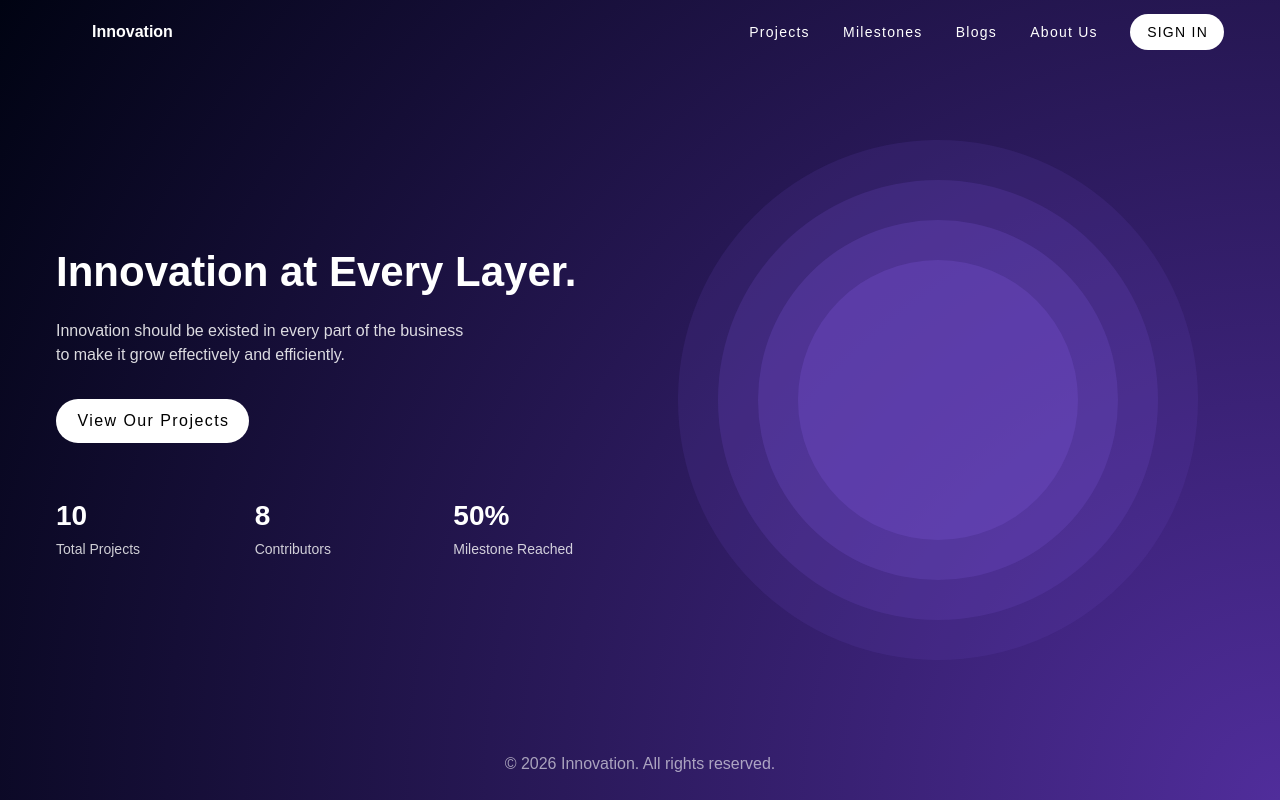
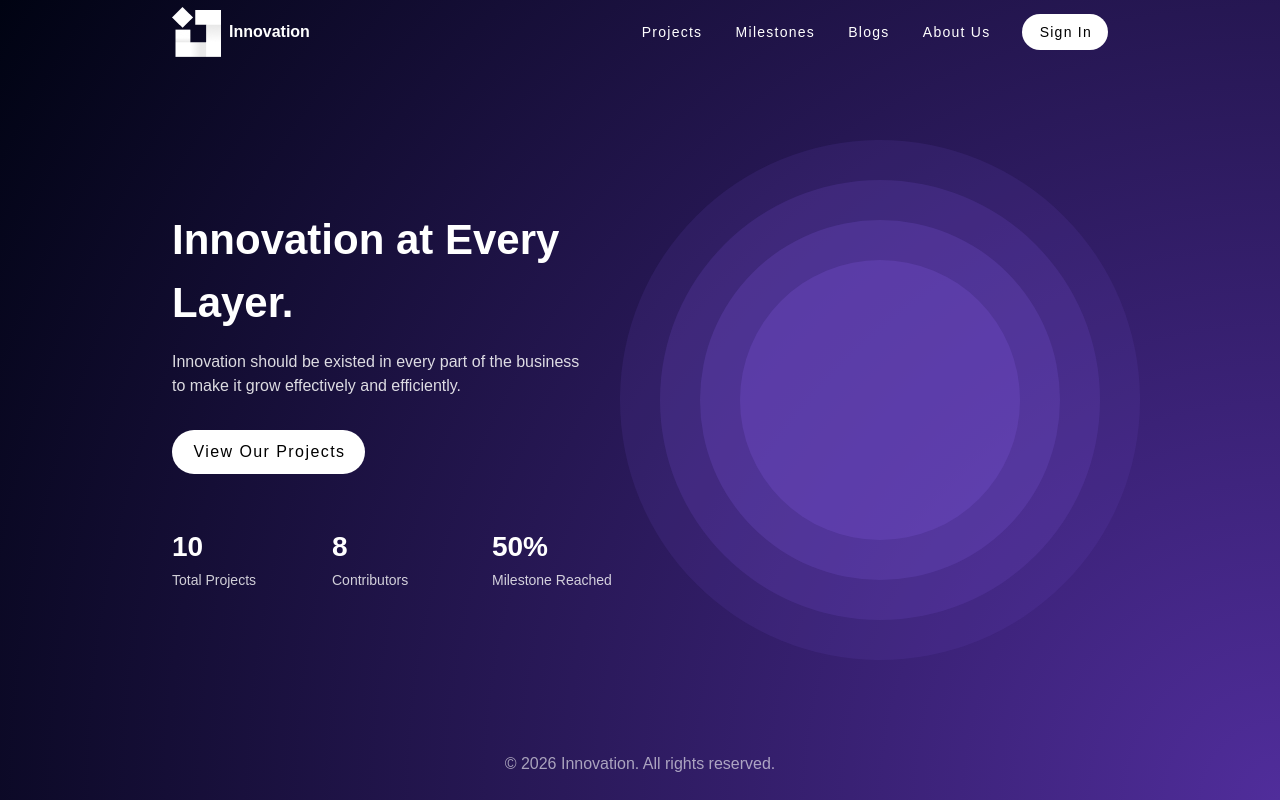
Before and after one commit to SovannthaiNEANG/innovation-website, a Nuxt app: page / in a window 1280 px wide. Built offline with nearby package versions, Linux system fonts and the light colour scheme.

Commit message:
Add ContainerWrapper component and update AppHeader and Blogs components for improved layout; include logo image and adjust styles

```diff
--- a/app/components/AppHeader.vue
+++ b/app/components/AppHeader.vue
@@ -4,10 +4,11 @@
     flat
     class="app-header"
   >
-    <v-container class="d-flex align-center">
+    <ContainerWrapper>
+      <div class="d-flex align-center">
         <!-- Logo -->
         <div class="logo d-flex align-center">
-        <v-icon size="28">mdi-cube-outline</v-icon>
+          <img src="/img/logo.png" alt="">
           <span class="ml-2 font-weight-bold">Innovation</span>
         </div>
 
@@ -18,20 +19,19 @@
           <v-btn v-for="item in menus" class="text-none" :key="item" variant="text" color="white">
             {{ item }}
           </v-btn>
-        <v-btn class="ml-4" rounded color="white" variant="flat">
+          <v-btn class="ml-4 text-none" rounded color="white" variant="flat">
             Sign In
           </v-btn>
         </div>
 
         <!-- Mobile -->
         <v-btn icon class="d-md-none" @click="drawer = true">
-        <v-icon>mdi-menu</v-icon>
+          <v-icon class="text-white">mdi-menu</v-icon>
         </v-btn>
-    </v-container>
+      </div>
+    </ContainerWrapper>
   </v-app-bar>
 </template>
-
-
 <script setup>
 import { ref } from 'vue'
 
@@ -46,16 +46,6 @@ const menus = ['Projects', 'Milestones', 'Blogs', 'About Us']
   position: fixed;
 }
 
-// .app-header :deep(.v-toolbar__content) {
-//   background-color: transparent !important;
-//   background: transparent !important;
-// }
-
-// .app-header :deep(.v-app-bar) {
-//   background-color: transparent !important;
-//   background: transparent !important;
-// }
-
 .logo {
   color: white;
 }
--- a/app/components/Blogs.vue
+++ b/app/components/Blogs.vue
@@ -1,5 +1,5 @@
 <template>
-  <v-container>
+  <ContainerWrapper>
     <v-row align="center">
       <!-- LEFT CONTENT -->
       <v-col cols="12" md="6">
@@ -41,7 +41,7 @@
       </v-row>
     </v-col>
     </v-row>
-    </v-container>
+  </ContainerWrapper>
 </template>
 <style lang="scss">
 
--- /dev/null
+++ b/app/components/ContainerWrapper.vue
@@ -0,0 +1,25 @@
+<template>
+  <v-row class="justify-center pa-2 px-3">
+    <v-col cols="12" lg="9" sm="10" :class="[additionalClass]">
+      <slot />
+    </v-col>
+  </v-row>
+</template>
+<script lang="ts">
+import { defineComponent } from 'vue';
+
+export default defineComponent({
+  name: 'ContainerWrapper',
+  props: {
+    bgColor: {
+      type: String,
+      default: 'transparent'
+    },
+    additionalClass: {
+      required: false,
+      type: String,
+      default: ''
+    }
+  }
+});
+</script>
--- a/app/layouts/default.vue
+++ b/app/layouts/default.vue
@@ -1,6 +1,6 @@
 <template>
   <AppHeader />
-  <div class="background-color-page">
+  <div>
     <slot />
   </div>
   <AppFooter />
--- a/app/pages/index.vue
+++ b/app/pages/index.vue
@@ -1,3 +1,7 @@
+<script setup lang="ts">
+
+</script>
+
 <template>
   <!-- Fixed Background -->
   <div class="fixed-background"></div>
@@ -5,7 +9,7 @@
   <!-- Scrollable Content -->
   <div class="snap-container">
     <div class="hero snap-section">
-      <v-container>
+      <ContainerWrapper>
         <v-row align="center">
           <!-- LEFT CONTENT -->
           <v-col cols="12" md="6">
@@ -47,7 +51,7 @@
           <div class="circle ring-4"></div>
         </v-col>
         </v-row>
-      </v-container>
+      </ContainerWrapper>
     </div>
     <div class="content-section snap-section">
       <Blogs />
--- a/nuxt.config.ts
+++ b/nuxt.config.ts
@@ -34,5 +34,5 @@ export default defineNuxtConfig({
       },
     },
   },
-  css: ['vuetify/styles', '~/assets/styles/main.scss'],
+  css: ["@mdi/font/css/materialdesignicons.css", 'vuetify/styles', '~/assets/styles/main.scss'],
 })
--- a/package.json
+++ b/package.json
@@ -13,7 +13,8 @@
     "nuxt": "^4.2.2",
     "vue": "^3.5.27",
     "vue-router": "^4.6.4",
-    "@nuxtjs/google-fonts": "^3.2.0"
+    "@nuxtjs/google-fonts": "^3.2.0",
+    "@mdi/font": "^7.4.47"
   },
   "devDependencies": {
     "sass": "^1.97.3",
```
Also changed, not shown: public/img/logo.png (added), 1 other file (tests, documents, lock files or other folders). Lines whose indentation alone changed are shown as unchanged.
